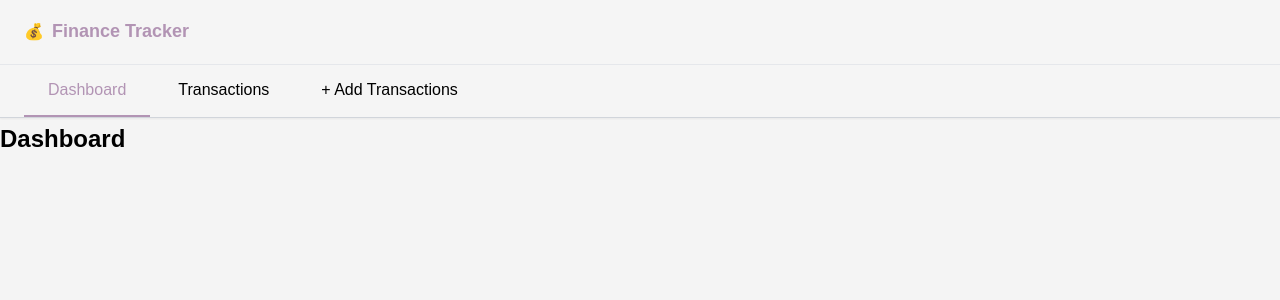
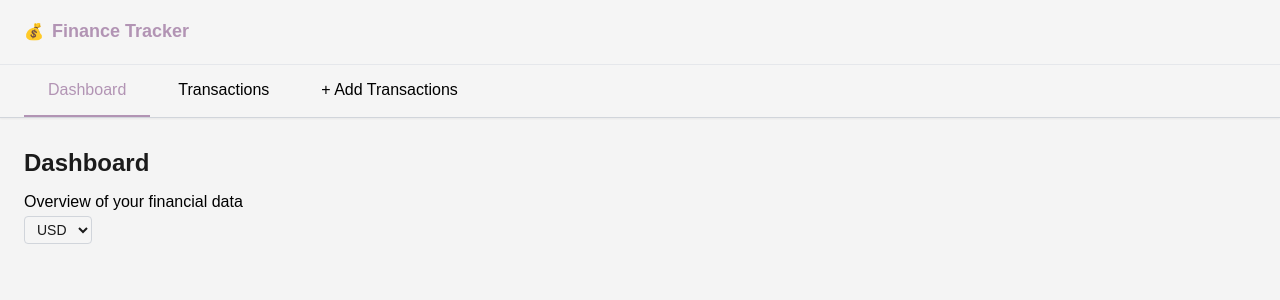
Before and after one commit to princymaheshwari/finance-tracker, a React (Vite) app: page / in a window 1280 px wide. Shown: the top 300 px of the page. Built offline with nearby package versions, Linux system fonts and the light colour scheme.

Commit message:
Added Currency Dropdown

```diff
--- a/src/App.tsx
+++ b/src/App.tsx
@@ -1,8 +1,8 @@
 import { useState } from "react";
 import styles from "./App.module.css";
-import Transactions from "./components/Transactions";
-import TransactionForm from "./components/TransactionForm";
-import Dashboard from "./components/Dashboard";
+import Transactions from "./components/transactions/Transactions";
+import TransactionForm from "./components/transactions/TransactionForm";
+import Dashboard from "./components/dashboard/Dashboard";
 
 type View = "dashboard" | "transactions" | "add";
 
--- a/src/components/Dashboard.tsx
+++ /dev/null
@@ -1,9 +0,0 @@
-const Dashboard = () => {
-  return (
-    <div>
-      <h1>Dashboard</h1>
-    </div>
-  );
-};
-
-export default Dashboard;
--- /dev/null
+++ b/src/components/dashboard/Dashboard.module.css
@@ -0,0 +1,50 @@
+.dashboard {
+  width: 100%;
+  max-width: 100vw;
+  margin: 0 auto;
+  padding: var(--spacing-lg);
+}
+
+.header {
+  margin-bottom: var(--spacing-xl);
+}
+
+.title {
+  margin: 0 0 var(--spacing-xs) 0;
+  font-size: var(--font-size-2xl);
+  font-weight: 700;
+  color: var(--text-color);
+}
+
+.subtitle {
+  margin: 0;
+  font-size: var(--font-size-base);
+  color: var(--text-color-secondary);
+}
+
+.headerRow {
+  display: flex;
+  align-items: center;
+  gap: var(--spacing-md);
+  flex-wrap: wrap;
+}
+
+.currencySelector {
+  padding: var(--spacing-xs) var(--spacing-sm);
+  font-size: var(--font-size-sm);
+  border: 1px solid var(--border-color);
+  border-radius: var(--radius-sm);
+  background: var(--background-primary);
+  color: var(--text-color);
+  cursor: pointer;
+  transition: var(--transition-base);
+}
+
+.currencySelector:hover {
+  border-color: var(--primary-color);
+}
+
+.currencySelector:focus {
+  outline: none;
+  border-color: var(--primary-color);
+}
--- /dev/null
+++ b/src/components/dashboard/Dashboard.tsx
@@ -0,0 +1,37 @@
+import { useState } from "react";
+import styles from "./Dashboard.module.css";
+
+const currencies = ["USD", "EUR", "GBP", "PKR"];
+
+const Dashboard = () => {
+  const [selectedCurrency, setSelectedCurrency] = useState<string>("USD");
+
+  return (
+    <div className={styles.dashboard}>
+      <div className={styles.header}>
+        <h1 className={styles.title}>Dashboard</h1>
+        <div>
+          <p className={styles.subtitle}>Overview of your financial data</p>
+          <select
+            name="Currency Selector"
+            id="currencySelector"
+            value={selectedCurrency}
+            onChange={(e) => {
+              console.log("Selected currency:", e.target.value);
+              setSelectedCurrency(e.target.value);
+            }}
+            className={styles.currencySelector}
+          >
+            {currencies.map((eachCurrency) => (
+              <option key={eachCurrency} value={eachCurrency}>
+                {eachCurrency}
+              </option>
+            ))}
+          </select>
+        </div>
+      </div>
+    </div>
+  );
+};
+
+export default Dashboard;
```
Also changed, not shown: src/components/charts/CategoryChart.tsx (added, +9 -0 lines), src/components/transactions/TransactionForm.tsx (renamed from src/components/TransactionForm.tsx), src/components/transactions/Transactions.tsx (renamed from src/components/Transactions.tsx).
